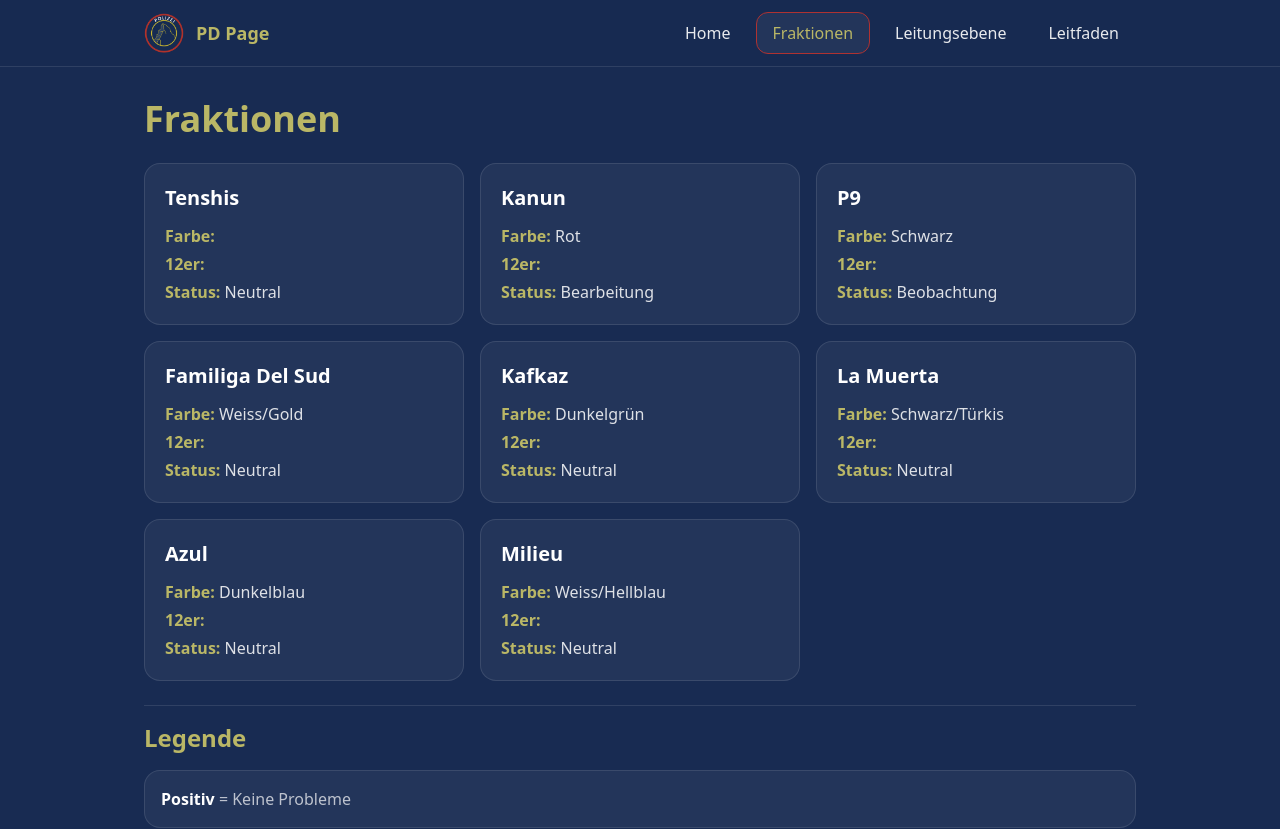
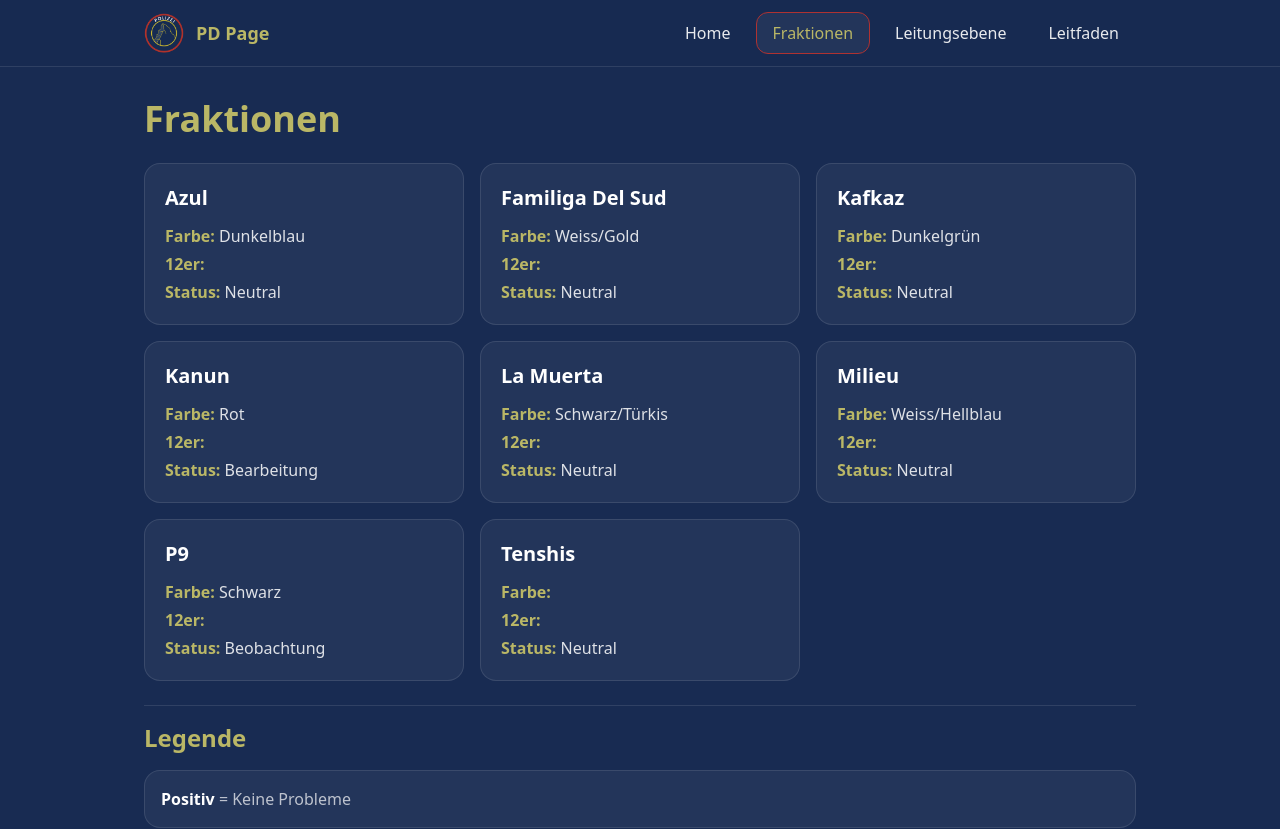
Before and after one commit to Nivre0/pd, a React (Vite) app in the folder pd-page/: page /fraktionen in a window 1280 px wide. Shown: the top 829 px of the page. Built offline with nearby package versions, Linux system fonts and the light colour scheme.

Commit message:
sorting fraktionen alphabetically

```diff
--- a/pd-page/src/pages/Fraktionen.jsx
+++ b/pd-page/src/pages/Fraktionen.jsx
@@ -1,13 +1,17 @@
 import fraktionen from "../data/fraktionen.json";
 
 export default function Fraktionen() {
+  const sortedFraktionen = [...fraktionen].sort((a, b) =>
+    a.name.localeCompare(b.name, "de", { sensitivity: "base" })
+  );
+
   return (
     <div className="space-y-6">
       <h1 className="text-4xl font-bold text-accentText">Fraktionen</h1>
 
       {/* Liste */}
       <div className="grid grid-cols-1 gap-4 sm:grid-cols-2 lg:grid-cols-3">
-        {fraktionen.map((f, idx) => {
+        {sortedFraktionen.map((f, idx) => {
           const isTerror = f.status === "Terrorstatus";
 
           return (
```
